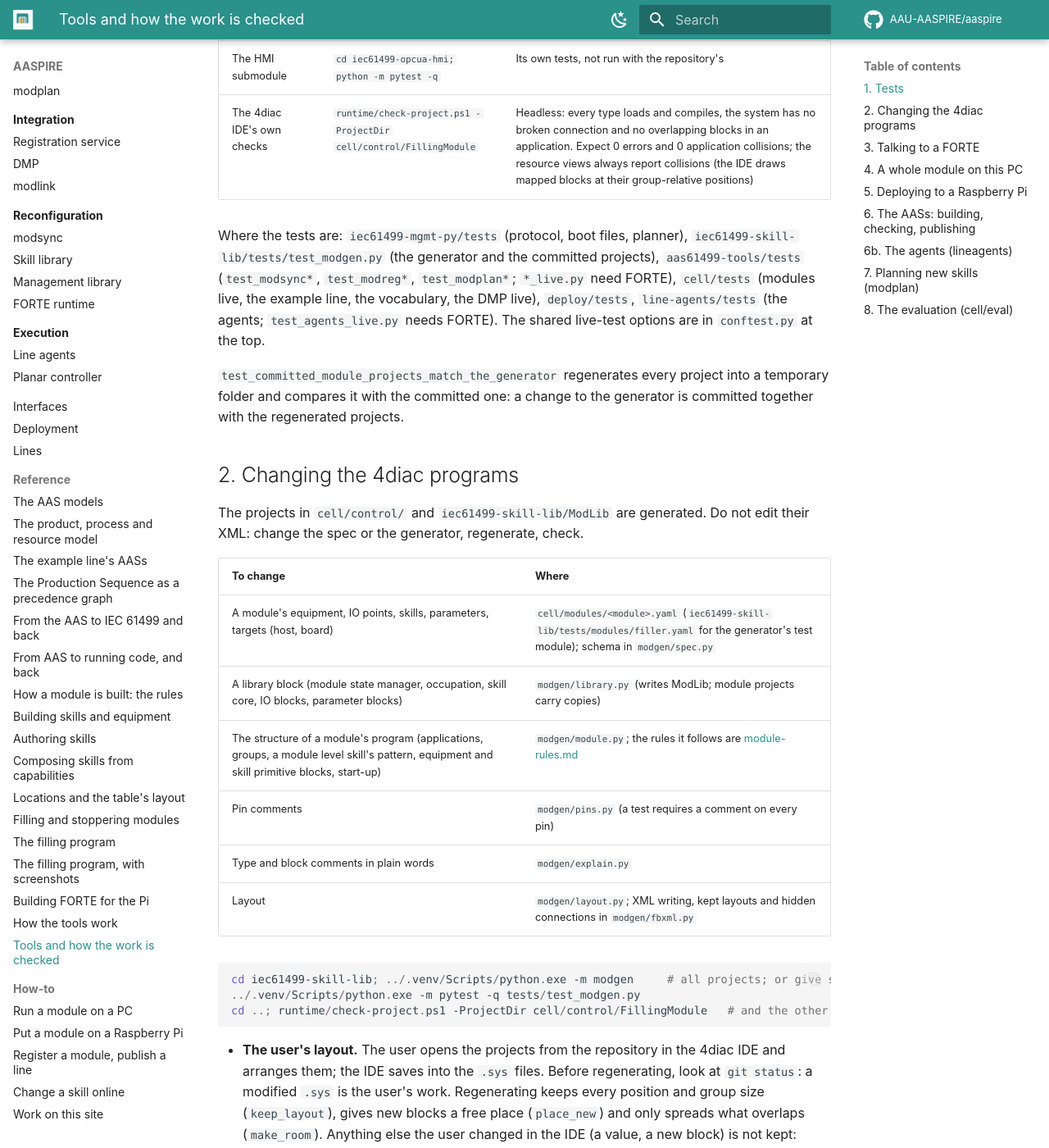
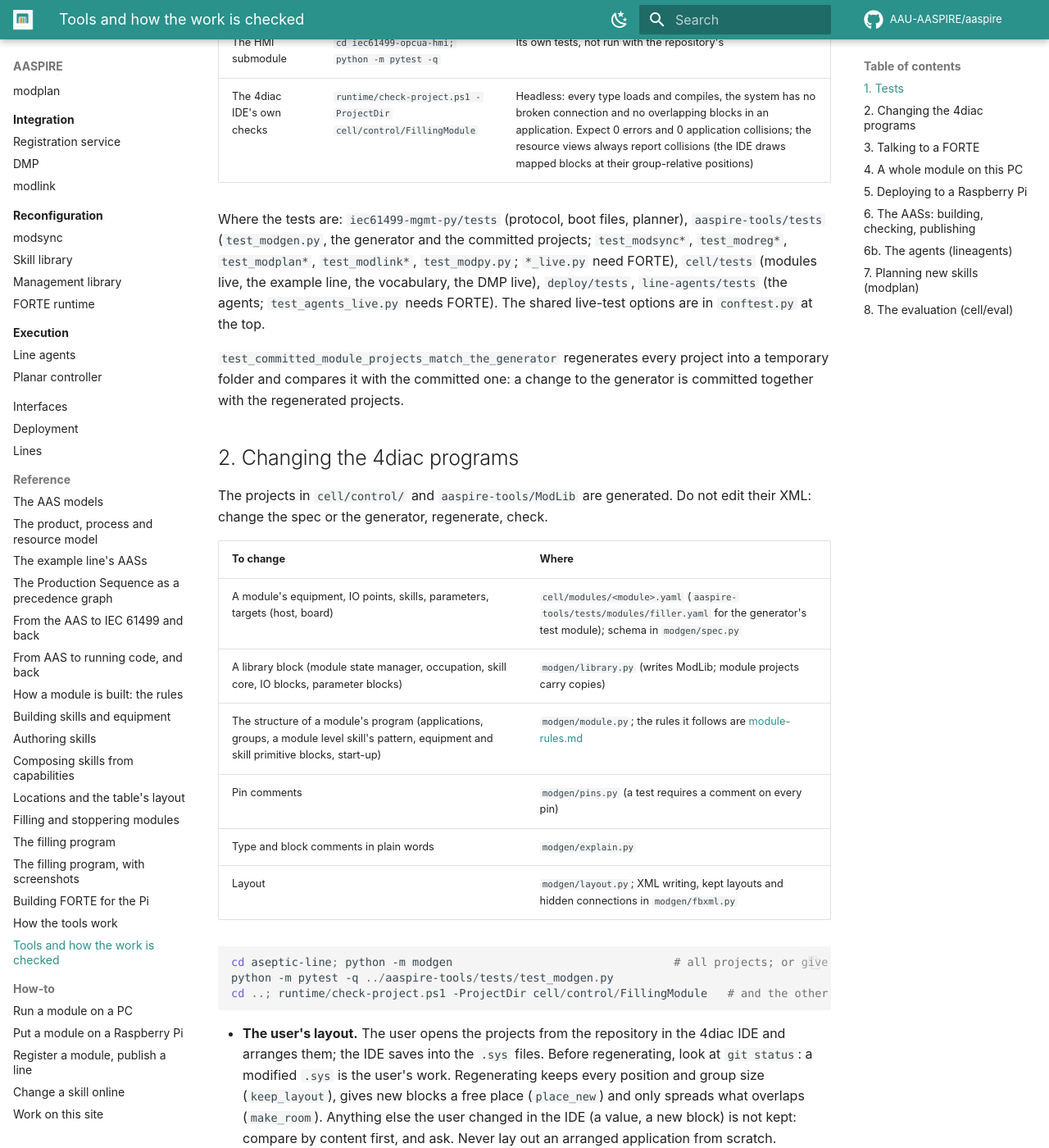
Before and after one commit to AAU-AASPIRE/aaspire, an MkDocs documentation site: the page built from docs/reference/tooling.md, in a window 1280 px wide and 1400 px high, scrolled down 975 px. Shown: the whole window at 82% size. Built offline with MkDocs 1.6.1 and Material for MkDocs 9.7.7, drawn with Linux system fonts in a browser that asks for light colours; comment, search, counter and statistics services are not loaded; some of the changed text lies outside the part shown.

Commit message:
Pages: ModLib, modgen and the tools' tests are in aaspire-tools

````diff
--- a/docs/reference/filling-program/draw_blocks.py
+++ b/docs/reference/filling-program/draw_blocks.py
@@ -32,7 +32,7 @@ from xml.etree import ElementTree as ET
 from xml.sax.saxutils import escape
 
 ROOT = Path(__file__).resolve().parents[2]
-sys.path.insert(0, str(ROOT / "iec61499-skill-lib"))
+sys.path.insert(0, str(ROOT / "aaspire-tools"))
 from modgen import layout  # noqa: E402
 
 FONT = "Segoe UI, Helvetica, Arial, sans-serif"
--- a/docs/reference/filling-program/make_templates.py
+++ b/docs/reference/filling-program/make_templates.py
@@ -21,7 +21,7 @@ from pathlib import Path
 import yaml
 
 ROOT = Path(__file__).resolve().parents[2]
-sys.path.insert(0, str(ROOT / "iec61499-skill-lib"))
+sys.path.insert(0, str(ROOT / "aaspire-tools"))
 import modgen  # noqa: E402
 
 OUT = ROOT / "docs/filling-program/templates"
--- a/docs/reference/tooling.md
+++ b/docs/reference/tooling.md
@@ -12,7 +12,7 @@ How each tool works inside (its algorithm, for the paper) is [tools.md](tools.md
 | What | Command | Notes |
 | --- | --- | --- |
 | Offline, every folder | `python -m pytest -q` | 2 to 4 min. No known failure (31 Oct: the `aas-model` submodule is on `lab-ppr-models` at the commit `pyproject.toml` pins) |
-| One folder or test | `python -m pytest -q iec61499-skill-lib/tests/test_modgen.py -k layout` | |
+| One folder or test | `python -m pytest -q aaspire-tools/tests/test_modgen.py -k layout` | |
 | Live, against a FORTE on this PC | `python -m pytest -q --module-forte-exe runtime/fbe/build/modules-win/forte/build/forte/forte.exe` | About 12 min. Run it in the background with the output in a log file: FORTE's console output drowns the pipe. Each test starts its own FORTE (and Modbus simulator) on free ports and stops it |
 | Live, against a Pi | `python -m pytest cell/tests/test_module_live.py --pi-host <Pi IP> --sim-host <this PC's IP>` | Deploys each module as the Pi's boot file (it replaces the Pi's program: ask the user first, and deploy the module again afterwards); the Pi's FORTE talks Modbus to the simulator on this PC, no header pin is used |
 | The Pi binary under emulation | `python -m pytest deploy/tests/test_pwm_emulated.py --pi-forte-exe runtime/fbe/build/modules-pi/output/bin/forte` | Docker with arm64 emulation and a fake `/sys/class/pwm`: checks the PWM and IO blocks of the Pi build without a Pi |
@@ -20,8 +20,8 @@ How each tool works inside (its algorithm, for the paper) is [tools.md](tools.md
 | The 4diac IDE's own checks | `runtime/check-project.ps1 -ProjectDir cell/control/FillingModule` | Headless: every type loads and compiles, the system has no broken connection and no overlapping blocks in an application. Expect 0 errors and 0 application collisions; the resource views always report collisions (the IDE draws mapped blocks at their group-relative positions) |
 
 Where the tests are: `iec61499-mgmt-py/tests` (protocol, boot files, planner),
-`iec61499-skill-lib/tests/test_modgen.py` (the generator and the committed projects),
-`aas61499-tools/tests` (`test_modsync*`, `test_modreg*`, `test_modplan*`; `*_live.py` need FORTE),
+`aaspire-tools/tests` (`test_modgen.py`, the generator and the committed projects; `test_modsync*`,
+`test_modreg*`, `test_modplan*`, `test_modlink*`, `test_modpy.py`; `*_live.py` need FORTE),
 `cell/tests` (modules live, the example line, the vocabulary, the DMP live), `deploy/tests`,
 `line-agents/tests` (the agents; `test_agents_live.py` needs FORTE). The shared live-test options
 are in `conftest.py` at the top.
@@ -32,12 +32,12 @@ with the regenerated projects.
 
 ## 2. Changing the 4diac programs
 
-The projects in `cell/control/` and `iec61499-skill-lib/ModLib` are generated. Do not edit their
+The projects in `cell/control/` and `aaspire-tools/ModLib` are generated. Do not edit their
 XML: change the spec or the generator, regenerate, check.
 
 | To change | Where |
 | --- | --- |
-| A module's equipment, IO points, skills, parameters, targets (host, board) | `cell/modules/<module>.yaml` (`iec61499-skill-lib/tests/modules/filler.yaml` for the generator's test module); schema in `modgen/spec.py` |
+| A module's equipment, IO points, skills, parameters, targets (host, board) | `cell/modules/<module>.yaml` (`aaspire-tools/tests/modules/filler.yaml` for the generator's test module); schema in `modgen/spec.py` |
 | A library block (module state manager, occupation, skill core, IO blocks, parameter blocks) | `modgen/library.py` (writes ModLib; module projects carry copies) |
 | The structure of a module's program (applications, groups, a module level skill's pattern, equipment and skill primitive blocks, start-up) | `modgen/module.py`; the rules it follows are [module-rules.md](module-rules.md) |
 | Pin comments | `modgen/pins.py` (a test requires a comment on every pin) |
@@ -45,8 +45,8 @@ XML: change the spec or the generator, regenerate, check.
 | Layout | `modgen/layout.py`; XML writing, kept layouts and hidden connections in `modgen/fbxml.py` |
 
 ```powershell
-cd iec61499-skill-lib; ../.venv/Scripts/python.exe -m modgen     # all projects; or give spec paths
-../.venv/Scripts/python.exe -m pytest -q tests/test_modgen.py
+cd aseptic-line; python -m modgen                                 # all projects; or give spec paths
+python -m pytest -q ../aaspire-tools/tests/test_modgen.py
 cd ..; runtime/check-project.ps1 -ProjectDir cell/control/FillingModule   # and the other projects
 ```
 
@@ -160,7 +160,7 @@ scale, on ports 1502/1503), FORTE, and deploys the PC target's application; OPC
 `--forte` it takes `output/bin/forte.exe`, which is older than the IO blocks of 21 Oct until the
 Windows build is installed again (section 2).
 
-The robot modules run in Python, without FORTE (`module-py/`, [demo-modules.md](https://github.com/AAU-AASPIRE/aaspire-internal/blob/main/docs/demo-modules.md),
+The robot modules run in Python, without FORTE (modpy in `aaspire-tools/modpy`, [demo-modules.md](https://github.com/AAU-AASPIRE/aaspire-internal/blob/main/docs/demo-modules.md),
 section 3); their robots are simulated, `--speed` makes the jobs quicker:
 
 ```powershell
````
Also changed, not shown: docs/reconfiguration/index.md (+2 -2 lines), docs/reconfiguration/skill-lib.md (+7 -7 lines), docs/reference/filling-program/maintaining.md (+1 -1 lines), docs/reference/forte-for-the-pi.md (+1 -1 lines).
